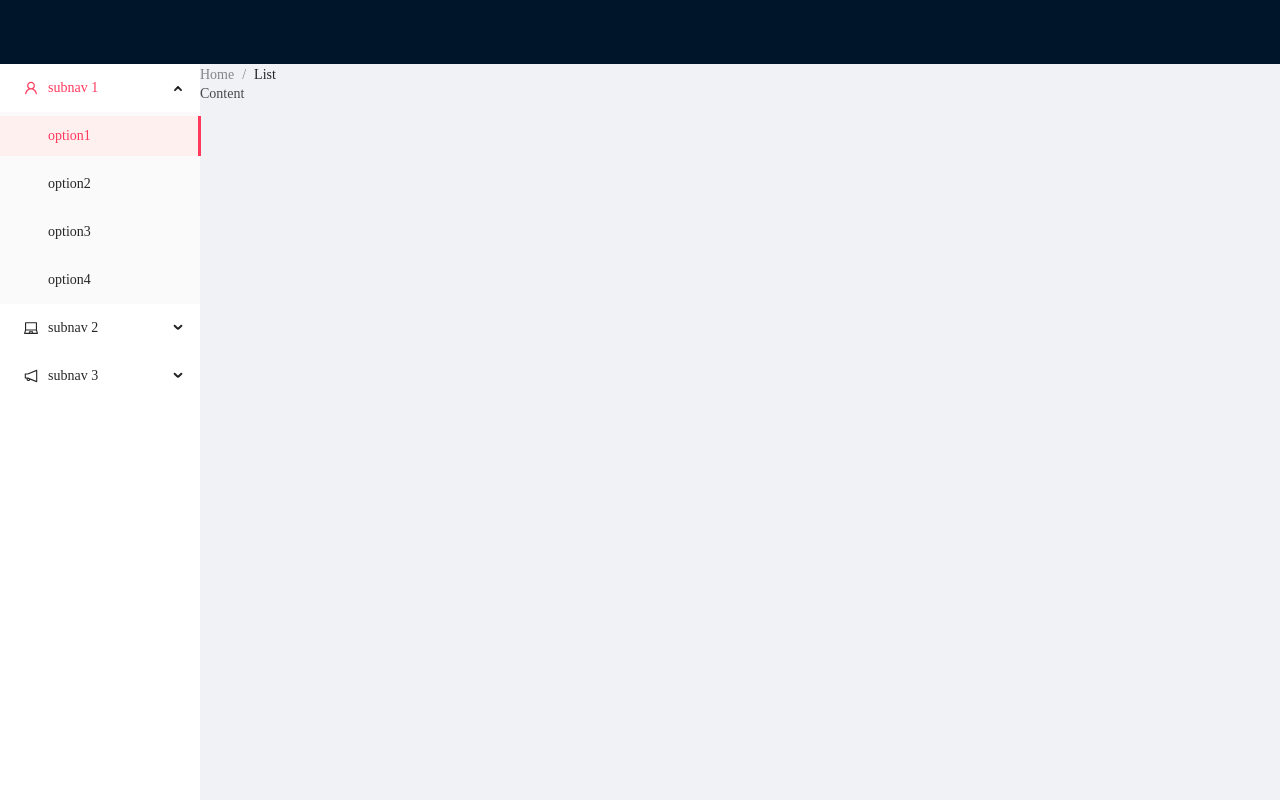
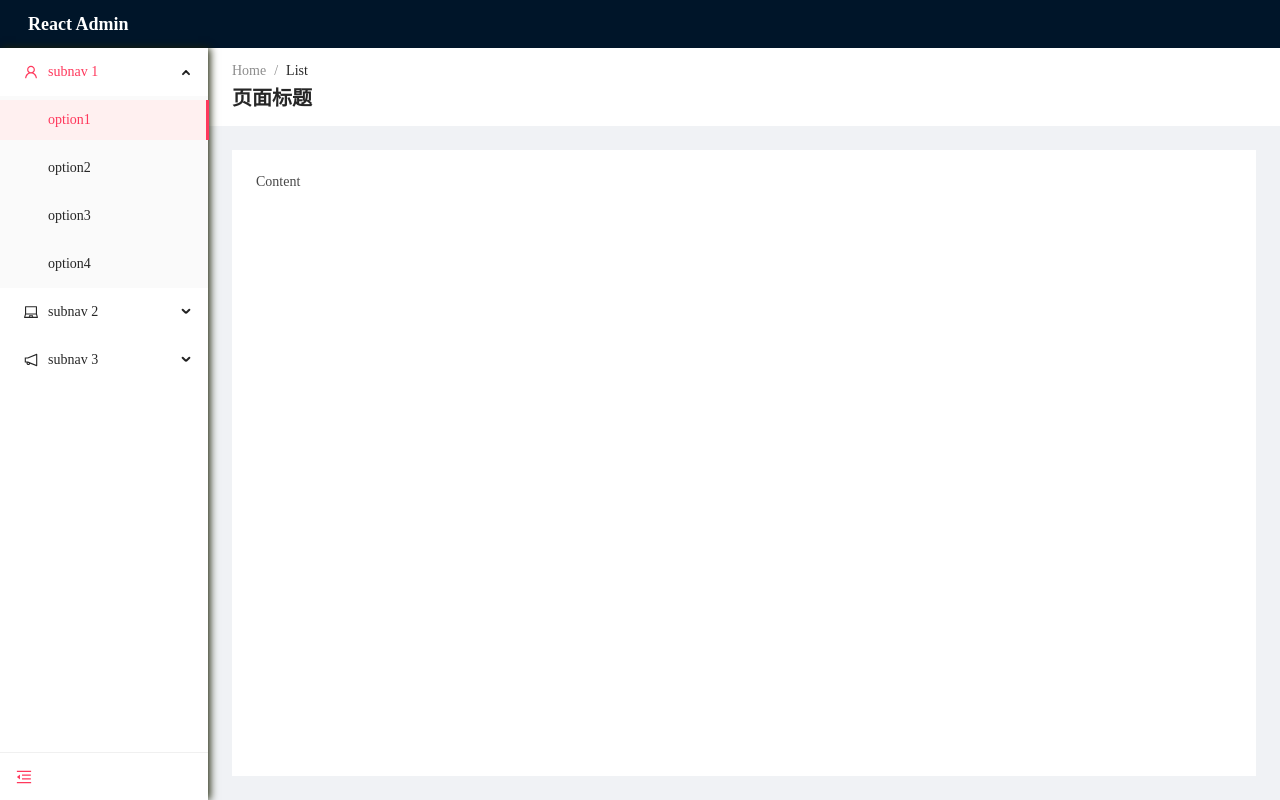
Before and after one commit to vangleer/react-admin, a React (Create React App) app: page /#/home in a window 1280 px wide. Built offline with nearby package versions, Linux system fonts and the light colour scheme.

Commit message:
feat: layout 基础布局

```diff
--- a/src/components/layout/index.less
+++ b/src/components/layout/index.less
@@ -1,4 +1,68 @@
 .ra-layout {
+  --ra-sider-fold-width: 48px;
   height: 100%;
-  background: #f0f2f5;
+  .ra-layout-header {
+    display: flex;
+    align-items: center;
+    height: 48px;
+    padding: 0 16px;
+    .ra-header-logo {
+      h1 {
+        height: 32px;
+        margin: 0 0 0 12px;
+        color: var(--ant-primary-color);
+        font-weight: 600;
+        font-size: 18px;
+        line-height: 32px;
+      }
+    }
+  }
+  .ant-layout-sider {
+    box-shadow: 2px 0 8px 0 rgb(29 35 41 / 5%);
+  }
+  .ra-layout-breadcrumb {
+    background-color: #fff;
+    padding: 12px 24px;
+    &-heading {
+      display: flex;
+      justify-content: space-between;
+      align-items: center;
+      &-title {
+        margin-right: 12px;
+        margin-bottom: 0;
+        color: rgba(0,0,0,.85);
+        font-weight: 600;
+        font-size: 20px;
+        line-height: 32px;
+        overflow: hidden;
+        white-space: nowrap;
+        text-overflow: ellipsis;
+      }
+    }
+  }
+
+  .ra-layout-content {
+    background-color: #fff;
+    margin: 24px;
+    padding: 24px;
+  }
 }
+
+.ra-layout-mix {
+  .ra-layout-header {
+    box-shadow: 0 1px 4px rgb(0 21 41 / 8%);
+    .ra-header-logo {
+      h1 {
+        color: #fff;
+      }
+    }
+  }
+  .ant-layout-sider-trigger {
+    border-top: 1px solid rgba(0,0,0,.06);
+    text-align: left;
+    .ant-btn-link {
+      width: var(--ra-sider-fold-width);
+      height: var(--ra-sider-fold-width);
+    }
+  }
+}
--- a/src/components/layout/index.tsx
+++ b/src/components/layout/index.tsx
@@ -1,6 +1,6 @@
-import { LaptopOutlined, NotificationOutlined, UserOutlined } from '@ant-design/icons';
-import { Breadcrumb, Layout, Menu } from 'antd';
-import React from 'react';
+import { LaptopOutlined, NotificationOutlined, UserOutlined, MenuFoldOutlined, MenuUnfoldOutlined } from '@ant-design/icons';
+import { Breadcrumb, Layout, Menu, Button } from 'antd';
+import React, { useState } from 'react';
 import './index.less'
 const { Header, Content, Sider } = Layout;
 
@@ -20,14 +20,27 @@ const items2 = [UserOutlined, LaptopOutlined, NotificationOutlined].map((icon, i
   };
 });
 
-const AppLayout = () => (
-  <div className='ra-layout'>
+const AppLayout = () => {
+  const [collapsed, setCollapsed] = useState(false);
+  return (
+    <div className='ra-layout ra-layout-mix'>
       <Layout style={{ minHeight: '100vh' }}>
         <Header className="ra-layout-header">
-
+          <a className='ra-header-logo' href="/">
+            <h1>React Admin</h1>
+          </a>
         </Header>
         <Layout>
-        <Sider width={200} className="ra-layout-sider">
+          <Sider
+            collapsible
+            collapsed={collapsed}
+            onCollapse={value => setCollapsed(value)}
+            collapsedWidth={48}
+            theme="light"
+            width={208}
+            className="ra-layout-sider"
+            trigger={<Button type="link" icon={collapsed ? <MenuUnfoldOutlined /> : <MenuFoldOutlined />} />}
+          >
             <Menu
               mode="inline"
               defaultSelectedKeys={['1']}
@@ -40,10 +53,19 @@ const AppLayout = () => (
             />
           </Sider>
           <Layout>
+            <div className='ra-layout-breadcrumb'>
               <Breadcrumb>
                 <Breadcrumb.Item>Home</Breadcrumb.Item>
                 <Breadcrumb.Item>List</Breadcrumb.Item>
               </Breadcrumb>
+
+              <div className='ra-layout-breadcrumb-heading'>
+                <div className='ra-layout-breadcrumb-heading-left'>
+                  <span className='ra-layout-breadcrumb-heading-title'>页面标题</span>
+                </div>
+              </div>
+            </div>
+
             <Content className="ra-layout-content">
               Content
             </Content>
@@ -51,7 +73,7 @@ const AppLayout = () => (
         </Layout>
       </Layout>
     </div>
-
-);
+  )
+};
 
 export default AppLayout;
```
Lines whose indentation alone changed are shown as unchanged.
